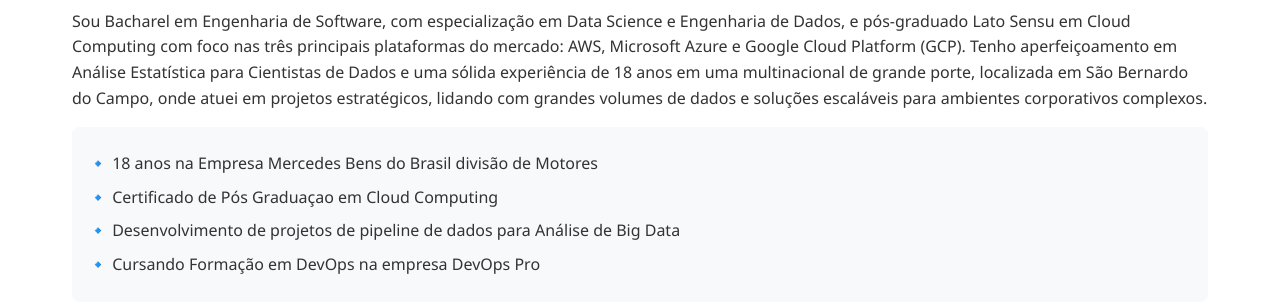
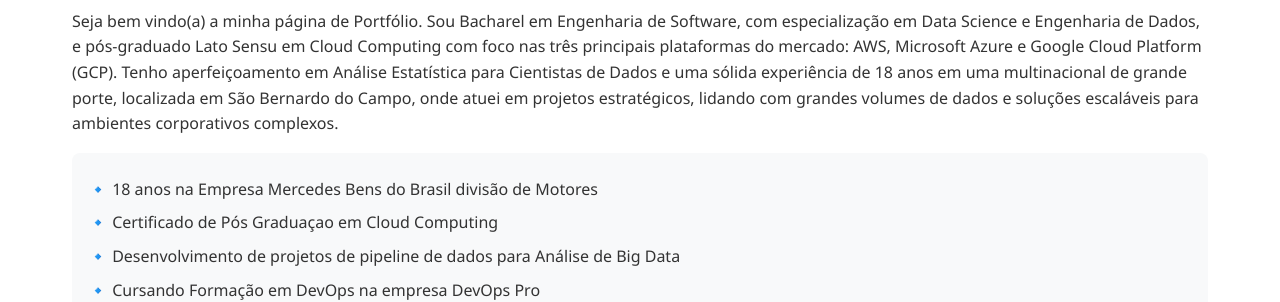
Before and after one commit to brodyandre/luiz_andre_de_souza_portfolio, a plain HTML site: page index.html in a window 1280 px wide. Shown: the part 406-708 px from the top of the page. Drawn offline with Linux system fonts and the light colour scheme; no server answers.

Commit message:
Update index.html adicionando texto de saudação na sessão de apresentação descritiva

```diff
--- a/index.html
+++ b/index.html
@@ -80,7 +80,7 @@
          height="200" />
     <div>
       <h1>Olá, eu sou Luiz André de Souza</h1>
-      <p>Sou Bacharel em Engenharia de Software, com especialização em Data Science e Engenharia de Dados, e pós-graduado Lato Sensu em Cloud Computing com foco nas três principais plataformas do mercado: AWS, Microsoft Azure e Google Cloud Platform (GCP).
+      <p>Seja bem vindo(a) a minha página de Portfólio. Sou Bacharel em Engenharia de Software, com especialização em Data Science e Engenharia de Dados, e pós-graduado Lato Sensu em Cloud Computing com foco nas três principais plataformas do mercado: AWS, Microsoft Azure e Google Cloud Platform (GCP).
 
          Tenho aperfeiçoamento em Análise Estatística para Cientistas de Dados e uma sólida experiência de 18 anos em uma multinacional de grande porte, localizada em São Bernardo do Campo, onde atuei em projetos estratégicos, lidando com grandes volumes de dados e soluções escaláveis para ambientes corporativos complexos.</p>
 
```
